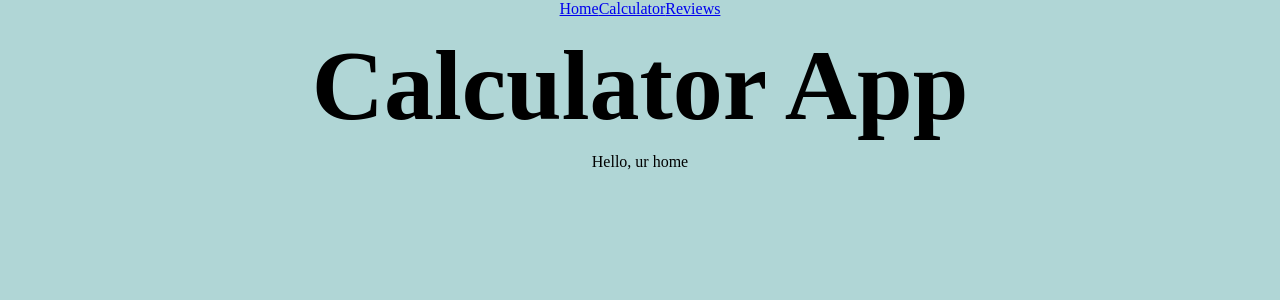
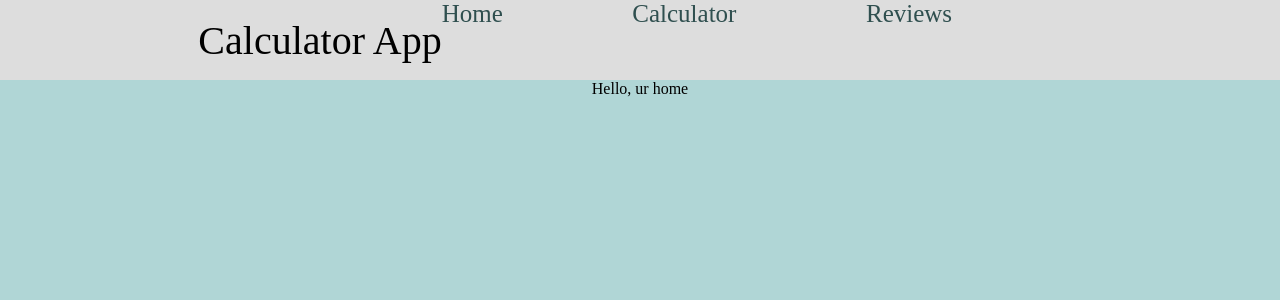
Before and after one commit to aOlsvik/IDATT2105---Fullstack-applikasjonsutvikling, a Vue app in the folder Øving 2/calculator/: page / in a window 1280 px wide. Shown: the top 300 px of the page. Built offline with nearby package versions, Linux system fonts and the light colour scheme.

Commit message:
Worked on routing NAVBAR

```diff
--- a/Øving 2/calculator/src/App.vue
+++ b/Øving 2/calculator/src/App.vue
@@ -1,30 +1,64 @@
 <script setup>
   import { RouterLink, RouterView } from "vue-router";
-  import Calculator from './components/Calculator.vue'
 </script>
 
 <template>
   <body>
     <nav>
-      <router-link to="/">Home</router-link>
-      <router-link to="/calculator">Calculator</router-link>
-      <router-link to="/reviews">Reviews</router-link>
+      <label>Calculator App</label>
+      <ul>
+        <li><router-link to="/">Home</router-link></li>
+        <li><router-link to="/calculator">Calculator</router-link></li>
+        <li><router-link to="/reviews">Reviews</router-link></li>
+      </ul>
     </nav>
-    <header>
-    <h1>Calculator App</h1>
-    </header>
     <RouterView />
   </body>
-
 </template>
 
 <style scoped>
-  h1{
-    font-size:100px;
-    margin:0;
-    padding:10px 0;
+
+  nav {
+  display: flex;
+  align-items: center;
+  justify-content: center;
+  background-color: #ddd;
+  width: 100%;
+  height: 80px;
+}
+label{
+    font-size: 40px;
+    float: left;
   }
+
+ul {
+  display: flex;
+  margin: 0;
+  padding: 0;
+  width: 50%;
+  height: 100%;
+
+}
+
+li {
+  flex-grow: 1;
+  display: flex;
+}
+
+a {
+  text-decoration: none;
+  color: darkslategray;
+  padding-left: 0;
+  font-size: 25px;
+  width: 100%;
+}
+
+a:hover {
+  background-color: #eee;
+}
+
   body {
+    width: 100%;
     display:flex;
     flex-direction: column;
     align-content: center;
@@ -35,4 +69,5 @@
     align-items: center;
     font-family: Lucida Console;
   }
+
 </style>
--- a/Øving 2/calculator/src/assets/main.css
+++ b/Øving 2/calculator/src/assets/main.css
@@ -1,4 +1,4 @@
-body,html {
+body {
   background-color: rgb(176, 214, 214);
   display: flex;
   flex-direction: column;
@@ -6,3 +6,6 @@ body,html {
   margin: 0;
   padding: 0;
 }
+#app{
+  width: 100%;
+}
--- a/Øving 2/calculator/src/views/HomeView.vue
+++ b/Øving 2/calculator/src/views/HomeView.vue
@@ -1,5 +1,3 @@
-<script setup>
-</script>
 <template>
     <div>
         Hello, ur home
```
Also changed, not shown: 1 other file (tests, documents, lock files or other folders).
